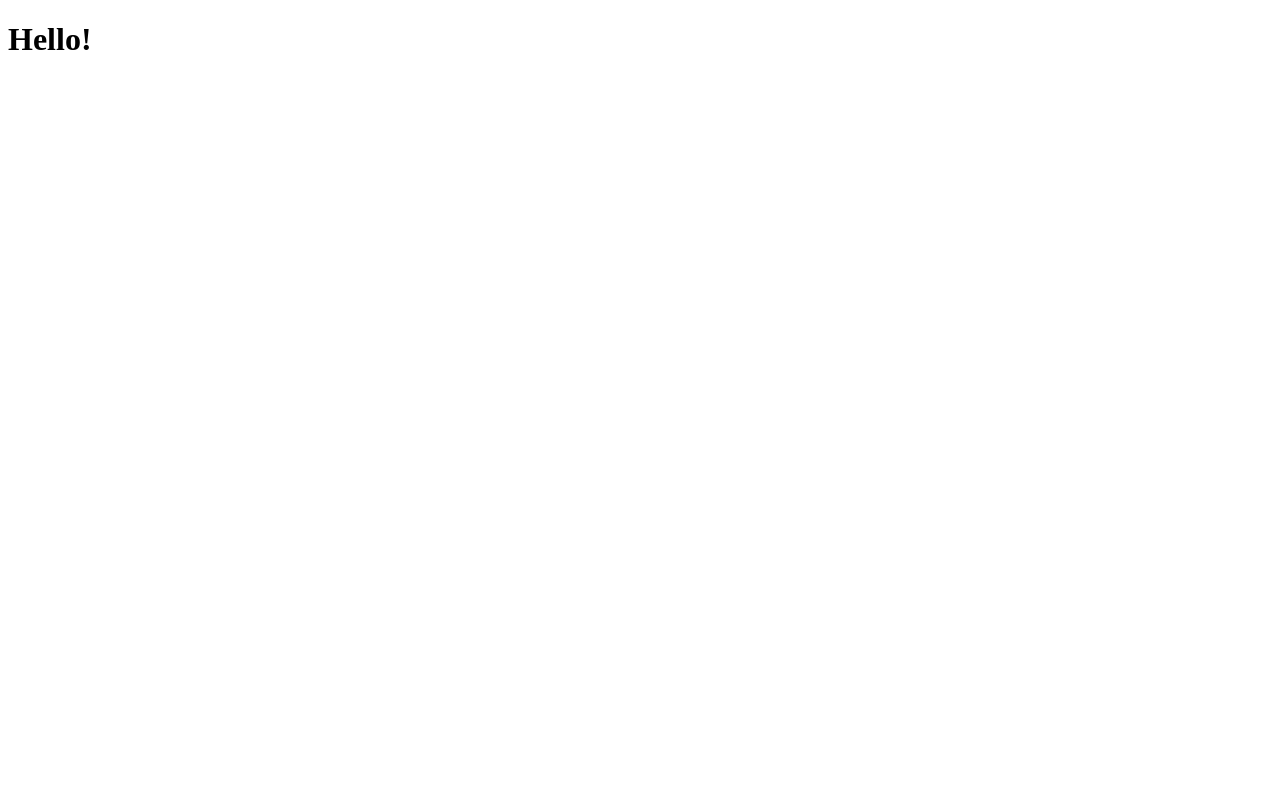
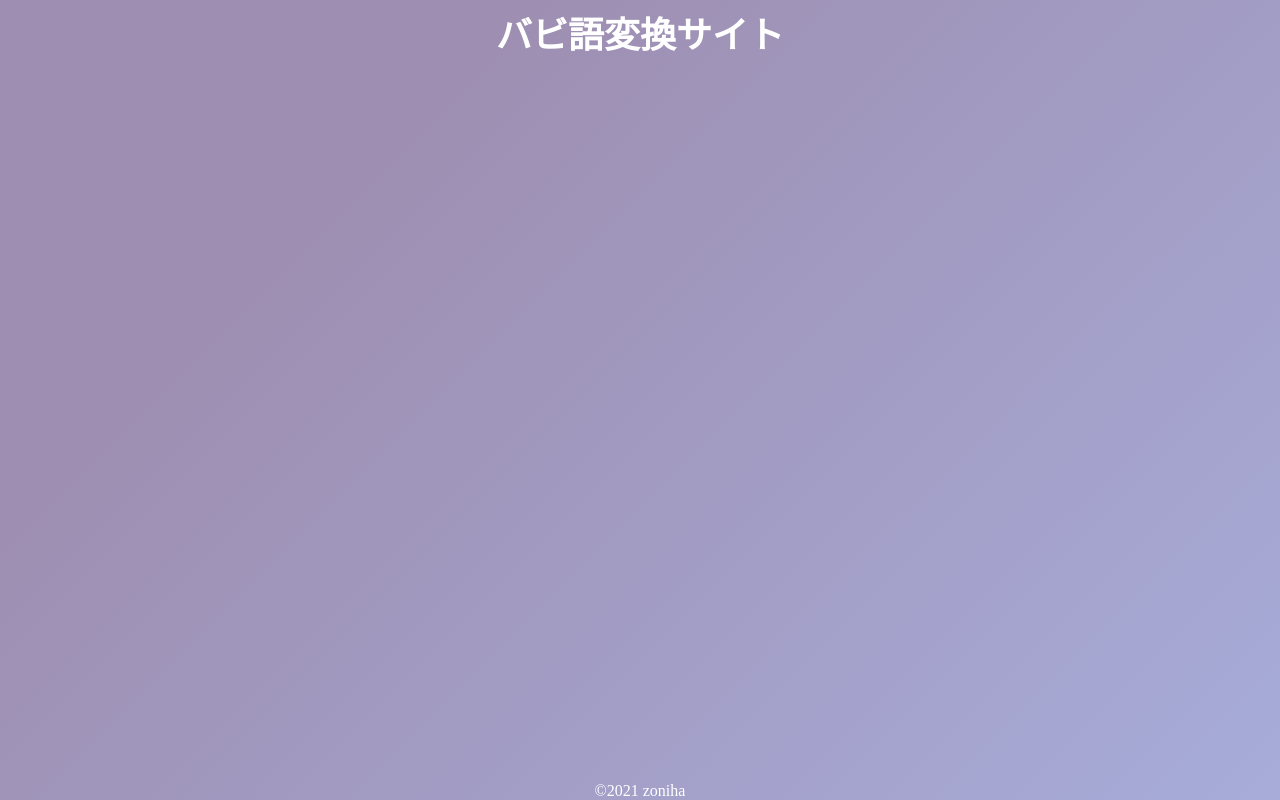
Before and after one commit to rerelurelu/babigo-v2, a React (Vite) app: page / in a window 1280 px wide. Built offline with nearby package versions, Linux system fonts and the light colour scheme.

Commit message:
✨ feat: Add outline style

```diff
--- a/src/App.tsx
+++ b/src/App.tsx
@@ -1,9 +1,11 @@
 import React from 'react';
+import { Footer } from './components/PageLayout/Footer/Footer';
+import { Layout } from './components/PageLayout/Layout/Layout';
 
 export const App: React.VFC = () => {
   return (
-    <div>
-      <h1>Hello!</h1>
-    </div>
+    <Layout>
+      <Footer />
+    </Layout>
   );
 };
--- a/src/main.tsx
+++ b/src/main.tsx
@@ -1,9 +1,20 @@
 import React from 'react';
 import ReactDOM from 'react-dom';
+import { createGlobalStyle } from 'styled-components';
+
 import { App } from './App';
+
+const GlobalStyle = createGlobalStyle`
+  * {
+    margin: 0;
+    padding: 0;
+    box-sizing: border-box;
+  }
+`;
 
 ReactDOM.render(
   <React.StrictMode>
+    <GlobalStyle />
     <App />
   </React.StrictMode>,
   document.getElementById('root')
```
